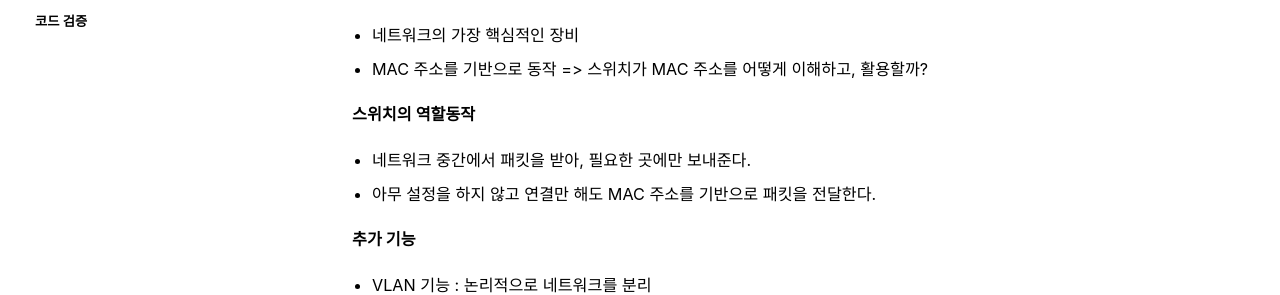
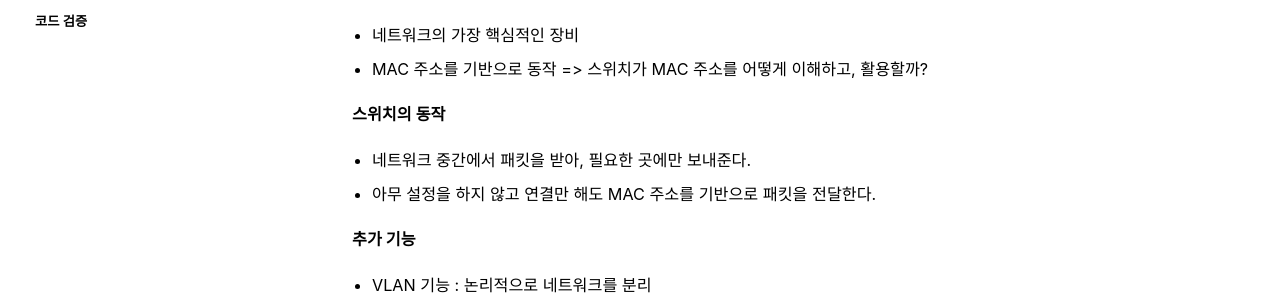
Before and after one commit to choiiis/minimal-mistakes-choiiis-customized, a Jekyll site: the page built from _posts/2024-01-15-network-switch.md, in a window 1280 px wide and 900 px high. Shown: the part 325-620 px from the top of the window. Built offline with Jekyll 4.4.1, drawn with Linux system fonts in a browser that asks for light colours; cached includes are drawn as plain includes; some web fonts are replaced; comment, search, counter and statistics services are not loaded.

Commit message:
_posts/2024-01-15-network-switch.md updated from https://stackedit.io/

```diff
--- a/_posts/2024-01-15-network-switch.md
+++ b/_posts/2024-01-15-network-switch.md
@@ -20,7 +20,7 @@ published: true
 - 네트워크의 가장 핵심적인 장비
 - MAC 주소를 기반으로 동작 => 스위치가 MAC 주소를 어떻게 이해하고, 활용할까?
 
-**스위치의 역할동작**
+**스위치의 동작**
 
 - 네트워크 중간에서 패킷을 받아, 필요한 곳에만 보내준다.
 - 아무 설정을 하지 않고 연결만 해도 MAC 주소를 기반으로 패킷을 전달한다.
```
Also changed, not shown: other parts of _posts/2024-01-15-network-switch.md (+1 -1 lines).
